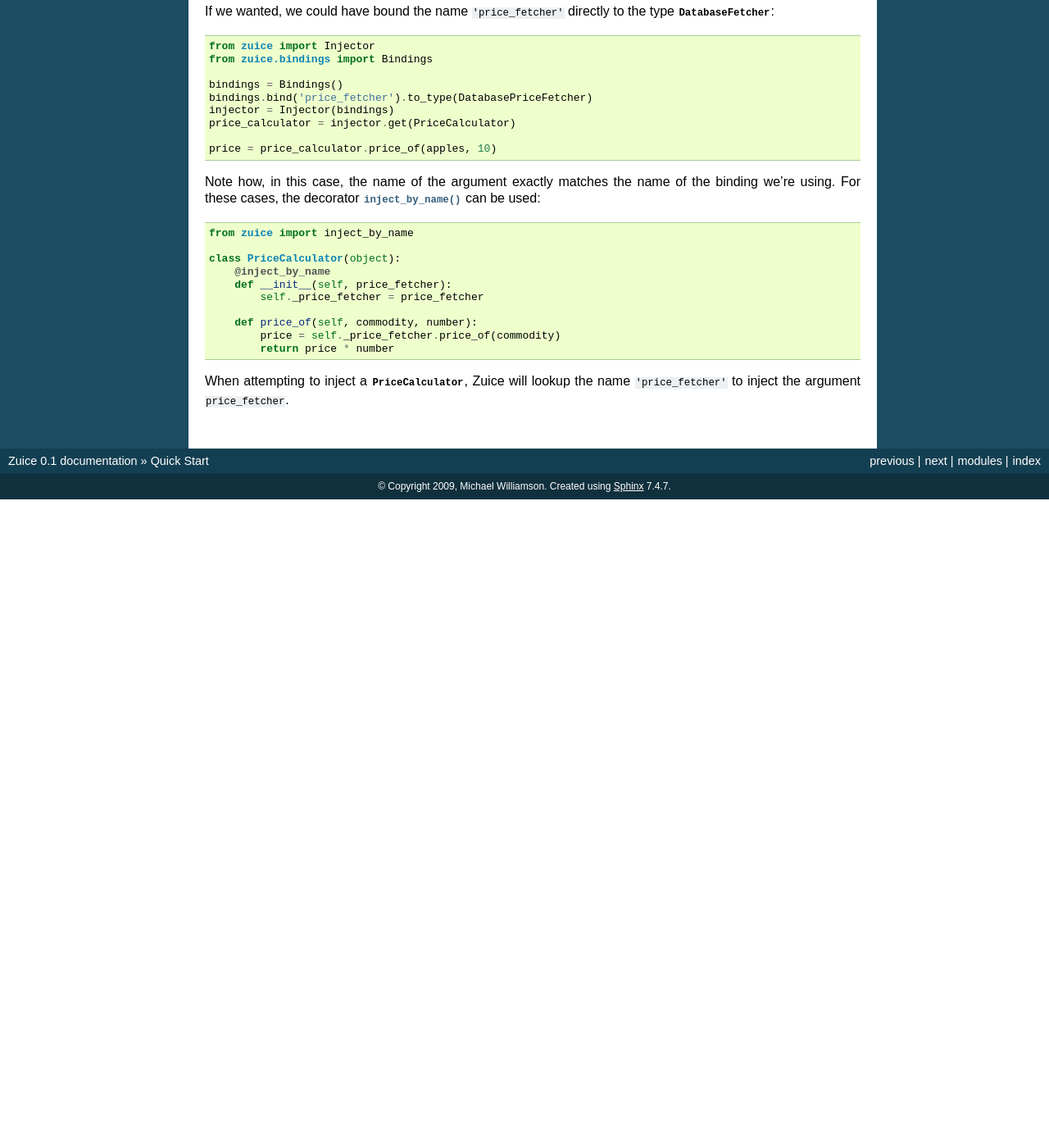
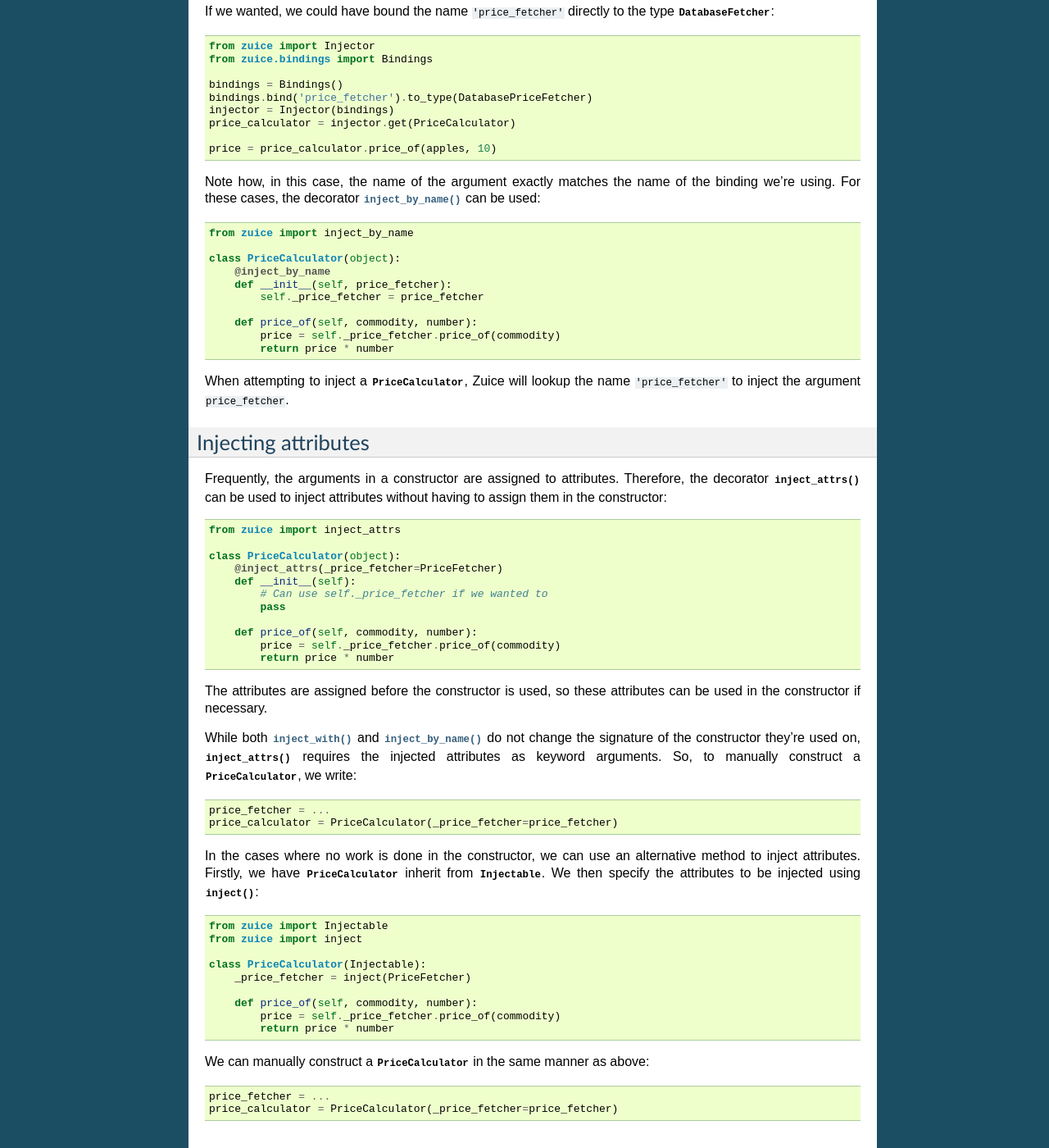
Before and after one commit to mwilliamson/zuice, a Sphinx documentation site: the page built from doc/quick_start.rst, in a window 1280 px wide and 1400 px high, scrolled down 3305 px. Shown: the whole window at 82% size. Built offline with Sphinx 7.4.7, drawn with Linux system fonts in a browser that asks for light colours; before the commit the page ends 3914 px from its top, so only the background shows below that.

Commit message:
Add documentation for injectable of attributes

```diff
--- a/doc/quick_start.rst
+++ b/doc/quick_start.rst
@@ -228,3 +228,54 @@ can be used::
 
 When attempting to inject a :class:`PriceCalculator`, Zuice will lookup the name
 ``'price_fetcher'`` to inject the argument ``price_fetcher``.
+
+Injecting attributes
+^^^^^^^^^^^^^^^^^^^^
+
+Frequently, the arguments in a constructor are assigned to attributes. Therefore,
+the decorator :func:`~zuice.inject_attrs` can be used to inject attributes
+without having to assign them in the constructor::
+
+    from zuice import inject_attrs
+
+    class PriceCalculator(object):
+        @inject_attrs(_price_fetcher=PriceFetcher)
+        def __init__(self):
+            # Can use self._price_fetcher if we wanted to
+            pass
+
+        def price_of(self, commodity, number):
+            price = self._price_fetcher.price_of(commodity)
+            return price * number
+
+The attributes are assigned before the constructor is used, so these attributes
+can be used in the constructor if necessary.
+
+While both :func:`~zuice.inject_with` and :func:`~zuice.inject_by_name` do not
+change the signature of the constructor they're used on, :func:`~zuice.inject_attrs`
+requires the injected attributes as keyword arguments. So, to manually construct
+a :class:`PriceCalculator`, we write::
+
+    price_fetcher = ...
+    price_calculator = PriceCalculator(_price_fetcher=price_fetcher)
+
+In the cases where no work is done in the constructor, we can use an alternative
+method to inject attributes. Firstly, we have :class:`PriceCalculator` inherit
+from :class:`~zuice.Injectable`. We then specify the attributes to be injected
+using :func:`~zuice.inject`::
+
+    from zuice import Injectable
+    from zuice import inject
+
+    class PriceCalculator(Injectable):
+        _price_fetcher = inject(PriceFetcher)
+
+        def price_of(self, commodity, number):
+            price = self._price_fetcher.price_of(commodity)
+            return price * number
+
+We can manually construct a :class:`PriceCalculator` in the same manner
+as above::
+
+    price_fetcher = ...
+    price_calculator = PriceCalculator(_price_fetcher=price_fetcher)
```
